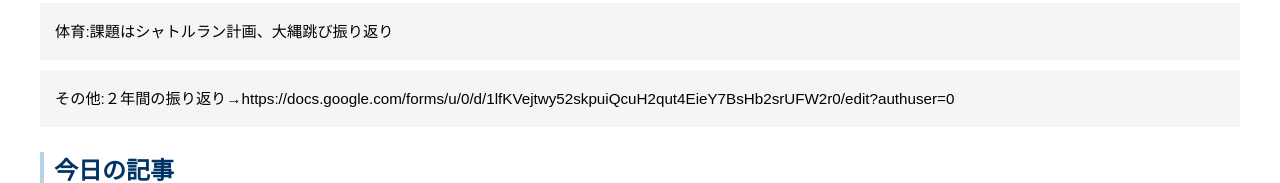
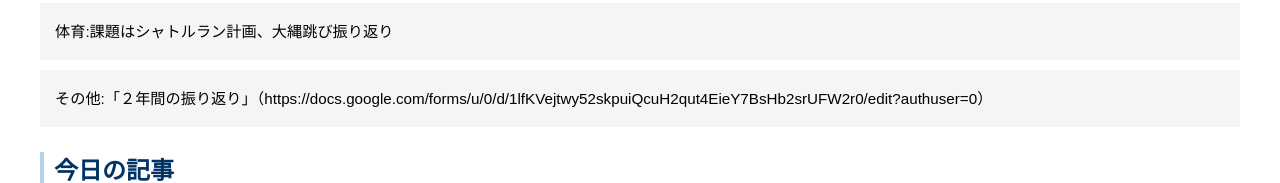
Before and after one commit to 724163-boop/classweb, a plain HTML site: page index.html in a window 1280 px wide. Shown: the part 749-932 px from the top of the page. Drawn offline with Linux system fonts and the light colour scheme.

Commit message:
Update index.html

```diff
--- a/index.html
+++ b/index.html
@@ -225,7 +225,7 @@
             <p class="txt reveal">英語:課題は〜〜〜〜</p>
             <p class="txt reveal">技術/情報:課題は〜〜〜〜</p>
             <p class="txt reveal">体育:課題はシャトルラン計画、大縄跳び振り返り</p>
-            <p class="txt reveal">その他:２年間の振り返り→https://docs.google.com/forms/u/0/d/1lfKVejtwy52skpuiQcuH2qut4EieY7BsHb2srUFW2r0/edit?authuser=0</p>
+            <p class="txt reveal">その他:「２年間の振り返り」（https://docs.google.com/forms/u/0/d/1lfKVejtwy52skpuiQcuH2qut4EieY7BsHb2srUFW2r0/edit?authuser=0）</p>
         </section>
         <article>
             <h2 class="articleTi reveal">今日の記事</h2>
```
